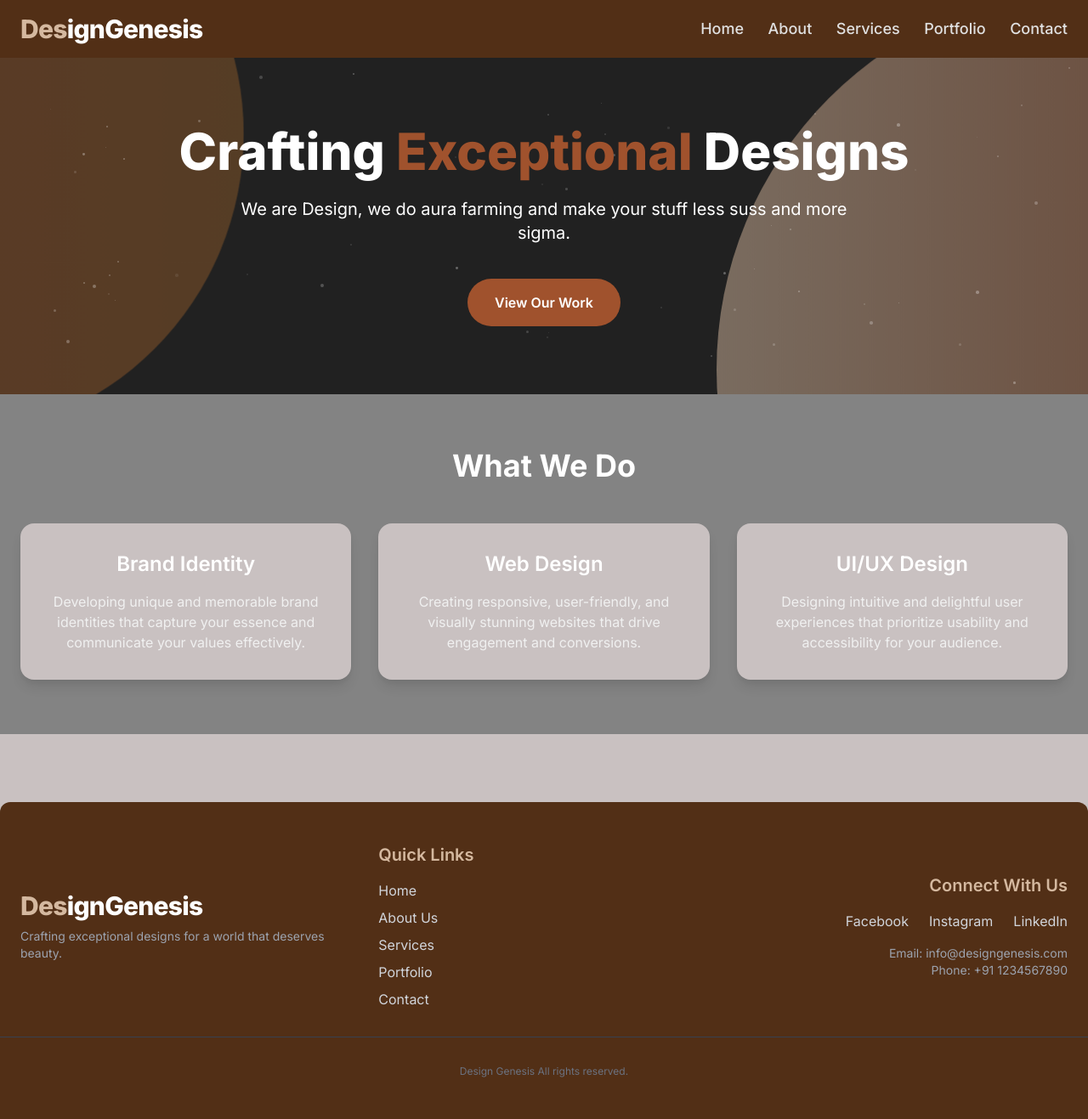
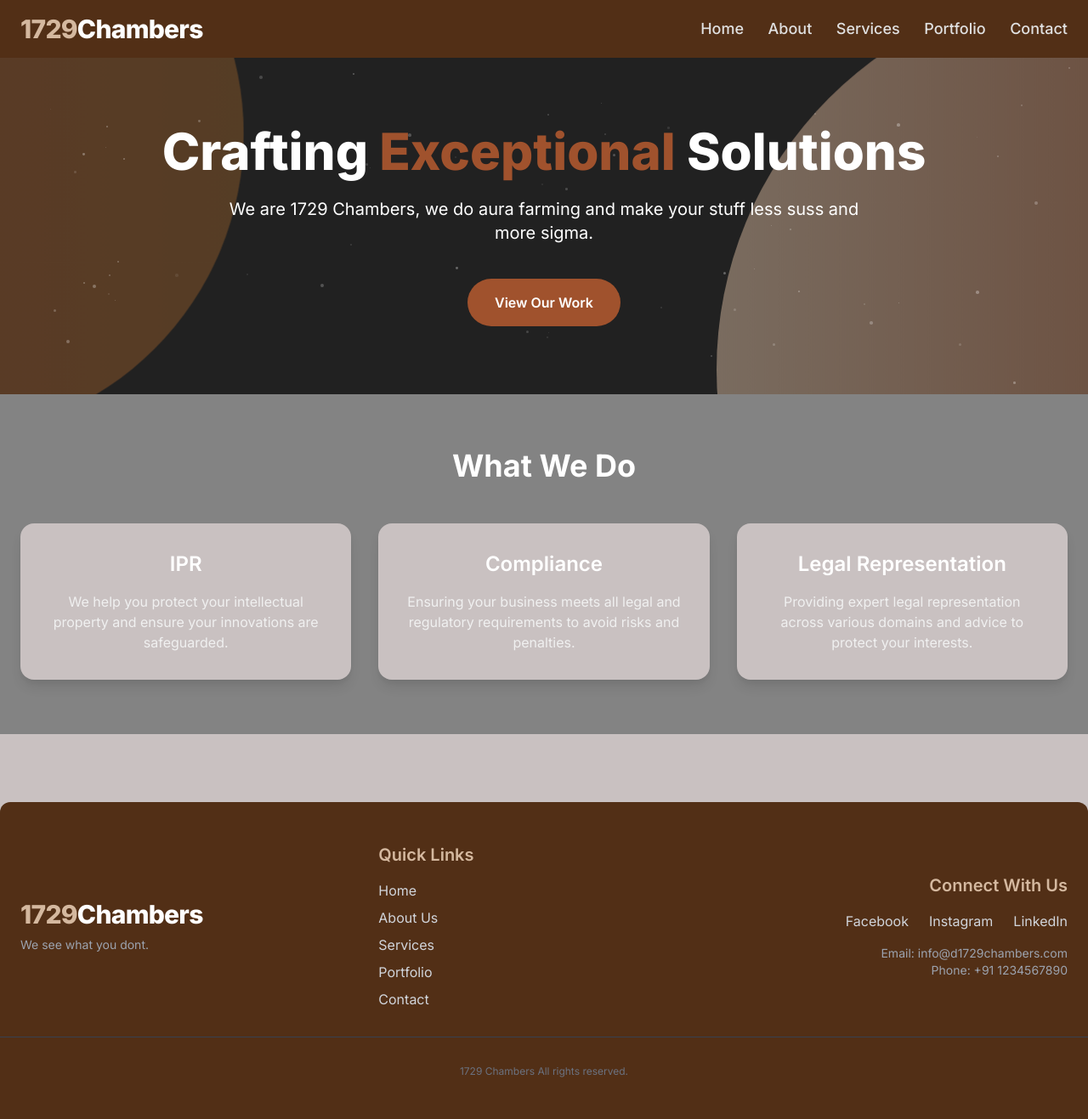
Before and after one commit to MushuRam01/nameless, a Flask app: page / in a window 1280 px wide. Shown: the whole page at 85% size. Run offline with Flask 3, Linux system fonts and the light colour scheme; some libraries are stand-ins or nearby versions.

Commit message:
updated content for 1729chambers

```diff
--- a/templates/_footer.html
+++ b/templates/_footer.html
@@ -3,10 +3,10 @@
         {# Company Logo/Name Section #}
         <div class="mb-6 md:mb-0">
             <a href="/" class="text-3xl font-extrabold tracking-tight block">
-                <span class="text-[#D4B89F]">Des</span>ignGenesis
+                <span class="text-[#D4B89F]">1729</span>Chambers
             </a>
             <p class="text-gray-400 text-sm mt-2">
-                Crafting exceptional designs for a world that deserves beauty.
+                We see what you dont.
             </p>
         </div>
 
@@ -31,7 +31,7 @@
                 <a href="#" class="text-gray-300 hover:text-[#D4B89F] transition duration-300">LinkedIn</a>
             </div>
             <p class="text-gray-400 text-sm">
-                Email: info@designgenesis.com
+                Email: info@d1729chambers.com
             </p>
             <p class="text-gray-400 text-sm">
                 Phone: +91 1234567890
@@ -42,7 +42,7 @@
     {# Copyright Section - centered and slightly separated #}
     <div class="border-t border-gray-700 mt-8 pt-8 text-center">
         <p class="text-gray-500 text-xs">
-            Design Genesis All rights reserved.
+            1729 Chambers All rights reserved.
         </p>
     </div>
 </footer>
--- a/templates/_header.html
+++ b/templates/_header.html
@@ -1,7 +1,7 @@
 <header class="header-bg text-white shadow-lg py-4">
     <nav class="container mx-auto flex justify-between items-center px-6">
         <a href="/" class="text-3xl font-extrabold tracking-tight">
-            <span class="text-[#D4B89F]">Des</span>ignGenesis
+            <span class="text-[#D4B89F]">1729</span>Chambers
         </a>
         <div class="space-x-6">
             <a href="/" class="nav-link text-lg font-medium">Home</a>
--- a/templates/about.html
+++ b/templates/about.html
@@ -11,7 +11,7 @@
 <section class="py-20 text-center section-bg-light">
     <div class="container mx-auto px-6">
         <h1 class="text-5xl font-extrabold text-gray-900 mb-6">
-            Our Story at <span class="text-[#A0522D]">Design Genesis</span>
+            Our Story at <span class="text-[#A0522D]">1729 Chambers</span>
         </h1>
         <p class="text-lg text-gray-700 max-w-3xl mx-auto">
             Lorem ipsum dolor sit amet, consectetur adipiscing elit. Sed do eiusmod tempor incididunt ut labore et dolore magna aliqua.
@@ -24,7 +24,7 @@
         <div>
             <h2 class="text-4xl font-bold text-gray-900 mb-6">Our Philosophy</h2>
             <p class="text-lg text-gray-700 leading-relaxed">
-                At Nameless, we believe that great design is more than just aesthetics; it's about solving problems, communicating ideas, and creating meaningful connections. We are passionate about crafting experiences that resonate and leave a lasting impression.
+                Content here !
             </p>
         </div>
         <div>
--- a/templates/base.html
+++ b/templates/base.html
@@ -3,7 +3,7 @@
 <head>
     <meta charset="UTF-8">
     <meta name="viewport" content="width=device-width, initial-scale=1.0">
-    <title>{% block title %}Design Genesis{% endblock %}</title>
+    <title>{% block title %}1729 Chambers{% endblock %}</title>
     <script src="https://cdn.tailwindcss.com"></script>
     <link rel="stylesheet" href="{{ url_for('static', filename='css/main.css') }}">
     {% block extra_css %}{% endblock %}
--- a/templates/index.html
+++ b/templates/index.html
@@ -13,10 +13,10 @@
     <div id="particles-container" class="absolute inset-0 overflow-hidden z-5"></div> {# Particle effect, z-5 to be above gradient #}
     <div class="container mx-auto px-6 relative z-10"> {# Content, z-10 to be on top of both effects #}
         <h1 class="text-6xl font-extrabold text-white mb-6">
-            Crafting <span class="text-[#A0522D]">Exceptional</span> Designs
+            Crafting <span class="text-[#A0522D]">Exceptional</span> Solutions
         </h1>
         <p class="text-xl text-white mb-10 max-w-3xl mx-auto">
-            We are Design, we do aura farming and make your stuff less suss and more sigma.
+            We are 1729 Chambers, we do aura farming and make your stuff less suss and more sigma.
         </p>
         <a href="/portfolio" class="btn-primary inline-block">View Our Work</a>
     </div>
@@ -27,21 +27,21 @@
         <h2 class="text-4xl font-bold text-white text-center mb-12">What We Do</h2>
         <div class="grid md:grid-cols-3 gap-8">
             <div class="card p-8 text-center">
-                <h3 class="text-2xl font-semibold text-white mb-4">Brand Identity</h3>
+                <h3 class="text-2xl font-semibold text-white mb-4">IPR</h3>
                 <p class="text-F0F0F0">
-                    Developing unique and memorable brand identities that capture your essence and communicate your values effectively.
+                    We help you protect your intellectual property and ensure your innovations are safeguarded.
                 </p>
             </div>
             <div class="card p-8 text-center">
-                <h3 class="text-2xl font-semibold text-white mb-4">Web Design</h3>
+                <h3 class="text-2xl font-semibold text-white mb-4">Compliance</h3>
                 <p class="text-F0F0F0">
-                    Creating responsive, user-friendly, and visually stunning websites that drive engagement and conversions.
+                    Ensuring your business meets all legal and regulatory requirements to avoid risks and penalties.
                 </p>
             </div>
             <div class="card p-8 text-center">
-                <h3 class="text-2xl font-semibold text-white mb-4">UI/UX Design</h3>
+                <h3 class="text-2xl font-semibold text-white mb-4">Legal Representation</h3>
                 <p class="text-F0F0F0">
-                    Designing intuitive and delightful user experiences that prioritize usability and accessibility for your audience.
+                    Providing expert legal representation across various domains and advice to protect your interests.
                 </p>
             </div>
         </div>
```
